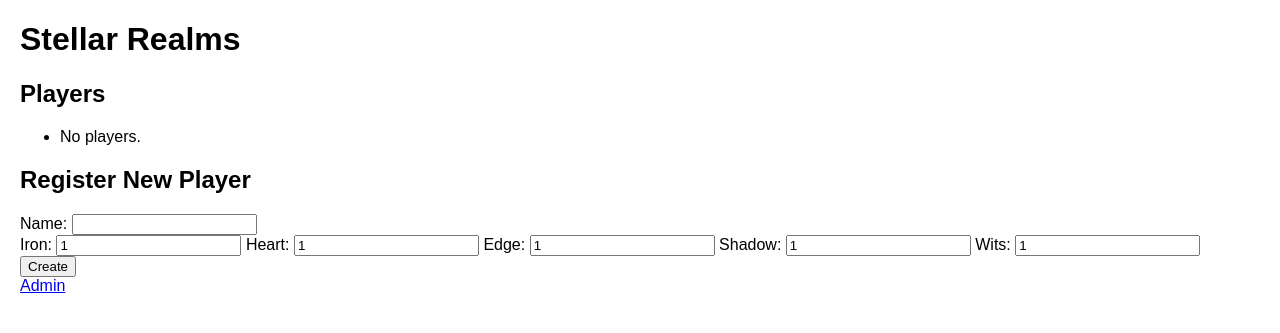
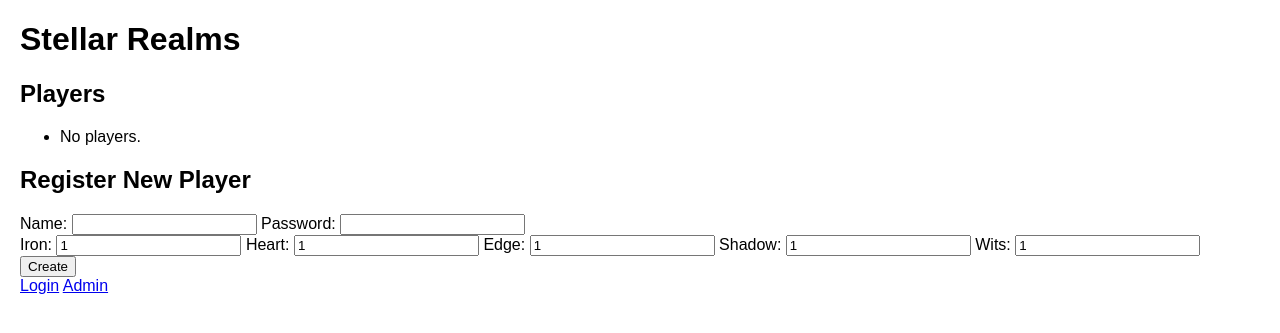
Before and after one commit to dannable/stellar-realms, a Flask app: page / in a window 1280 px wide. Shown: the top 333 px of the page. Run offline with Flask 3, Linux system fonts and the light colour scheme.

Commit message:
Add simple authentication for players and admin

```diff
--- a/app.py
+++ b/app.py
@@ -1,16 +1,33 @@
-from flask import Flask, render_template, request, redirect, url_for, jsonify
+from flask import Flask, render_template, request, redirect, url_for, session
+from werkzeug.security import generate_password_hash, check_password_hash
 from models import GameMap, Player, ships
 import random
 
 app = Flask(__name__)
+app.secret_key = 'change-me'
+
+ADMIN_PASSWORD = 'admin'
 
 game_map = GameMap()
 players = {}
 next_player_id = 1
 
+# admin login
+@app.route('/admin/login', methods=['GET', 'POST'])
+def admin_login():
+    if request.method == 'POST':
+        password = request.form.get('password')
+        if password == ADMIN_PASSWORD:
+            session['admin'] = True
+            return redirect(url_for('admin_view'))
+        return 'Invalid password', 403
+    return render_template('admin_login.html')
+
 # admin route to reset game
 @app.route('/admin/reset')
 def admin_reset():
+    if not session.get('admin'):
+        return redirect(url_for('admin_login'))
     global game_map, players, next_player_id
     game_map = GameMap()
     players = {}
@@ -20,6 +37,8 @@ def admin_reset():
 # admin interface simple view
 @app.route('/admin')
 def admin_view():
+    if not session.get('admin'):
+        return redirect(url_for('admin_login'))
     return render_template('admin.html', players=players.values())
 
 # register new player
@@ -27,6 +46,7 @@ def admin_view():
 def register():
     global next_player_id
     name = request.form.get('name')
+    password = request.form.get('password')
     stats = {
         'iron': int(request.form.get('iron', 1)),
         'heart': int(request.form.get('heart', 1)),
@@ -36,11 +56,32 @@ def register():
     }
     ship = ships[0]
     p = Player(id=next_player_id, name=name, sector_id=0, ship=ship,
+               password_hash=generate_password_hash(password),
                credits=1000, fuel=ship.fuel_capacity,
                iron=stats['iron'], heart=stats['heart'], edge=stats['edge'],
                shadow=stats['shadow'], wits=stats['wits'])
     players[next_player_id] = p
+    session['player_id'] = next_player_id
     next_player_id += 1
+    return redirect(url_for('index'))
+
+# player login
+@app.route('/login', methods=['GET', 'POST'])
+def login():
+    if request.method == 'POST':
+        name = request.form.get('name')
+        password = request.form.get('password')
+        for p in players.values():
+            if p.name == name and check_password_hash(p.password_hash, password):
+                session['player_id'] = p.id
+                return redirect(url_for('index'))
+        return 'Invalid credentials', 403
+    return render_template('login.html')
+
+@app.route('/logout')
+def logout():
+    session.pop('player_id', None)
+    session.pop('admin', None)
     return redirect(url_for('index'))
 
 # move player to sector
@@ -60,7 +101,9 @@ def move(player_id, dest):
 
 @app.route('/')
 def index():
-    return render_template('index.html', players=players.values(), game_map=game_map)
+    current = players.get(session.get('player_id'))
+    return render_template('index.html', players=players.values(),
+                           game_map=game_map, current_player=current)
 
 if __name__ == '__main__':
     app.run(debug=True)
--- a/models.py
+++ b/models.py
@@ -28,6 +28,7 @@ class Player:
     name: str
     sector_id: int
     ship: Ship
+    password_hash: str
     credits: int = 0
     fuel: int = 0
     iron: int = 1
--- a/templates/admin.html
+++ b/templates/admin.html
@@ -3,6 +3,7 @@
 <head><title>Admin</title></head>
 <body>
 <h1>Admin Interface</h1>
+<p><a href="/logout">Logout</a></p>
 <a href="/admin/reset">Reset Game</a>
 <h2>Players</h2>
 <ul>
--- a/templates/index.html
+++ b/templates/index.html
@@ -15,9 +15,13 @@
     {% endfor %}
     </ul>
 
+    {% if current_player %}
+        <p>Logged in as {{ current_player.name }} (<a href="/logout">logout</a>)</p>
+    {% else %}
     <h2>Register New Player</h2>
     <form action="/register" method="post">
         Name: <input name="name" />
+        Password: <input name="password" type="password" />
         <br />
         Iron: <input name="iron" type="number" value="1" />
         Heart: <input name="heart" type="number" value="1" />
@@ -27,6 +31,8 @@
         <br />
         <button type="submit">Create</button>
     </form>
+    <a href="/login">Login</a>
+    {% endif %}
 
     <a href="/admin">Admin</a>
 </body>
```
Also changed, not shown: templates/admin_login.html (added, +12 -0 lines), templates/login.html (added, +13 -0 lines).
